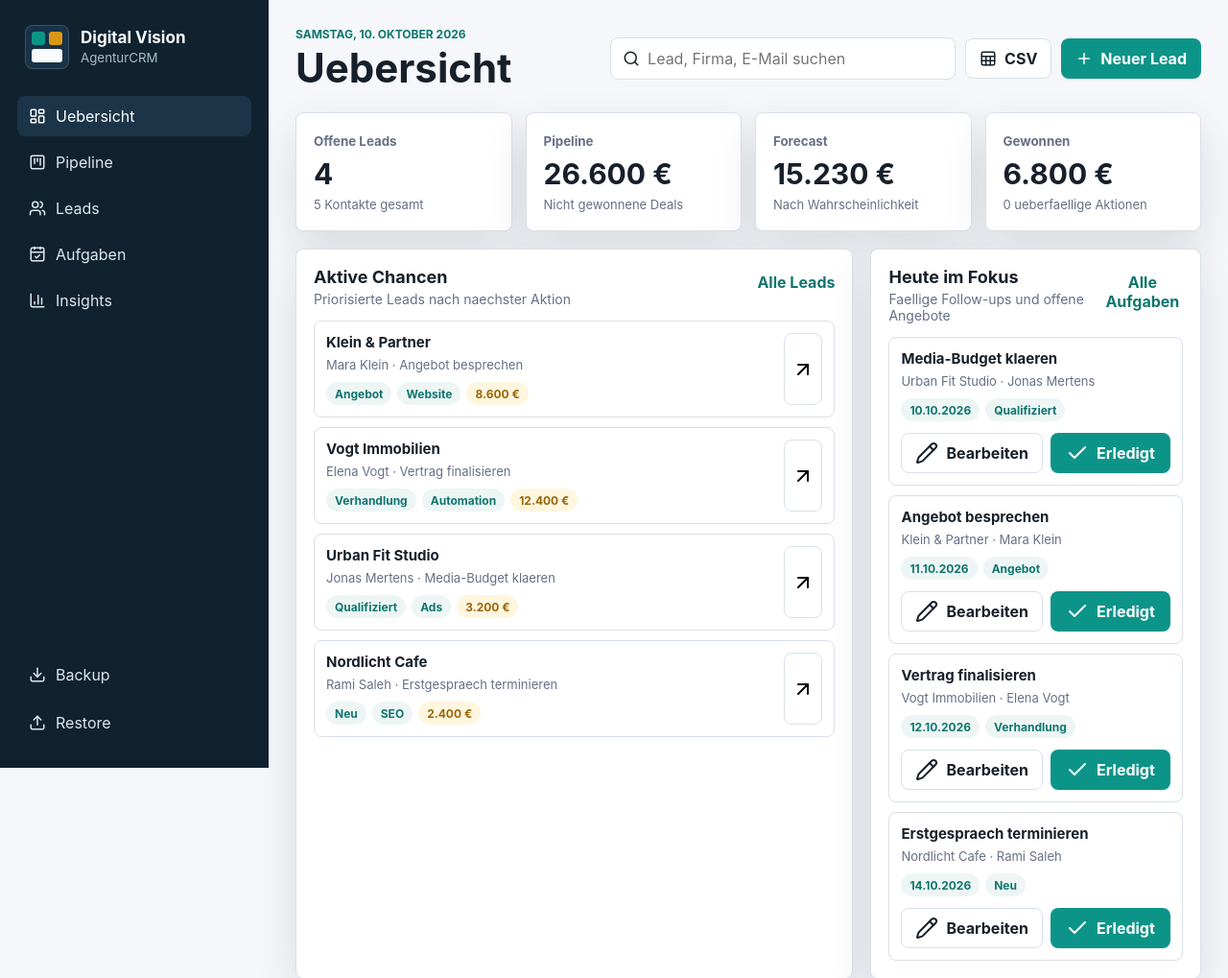
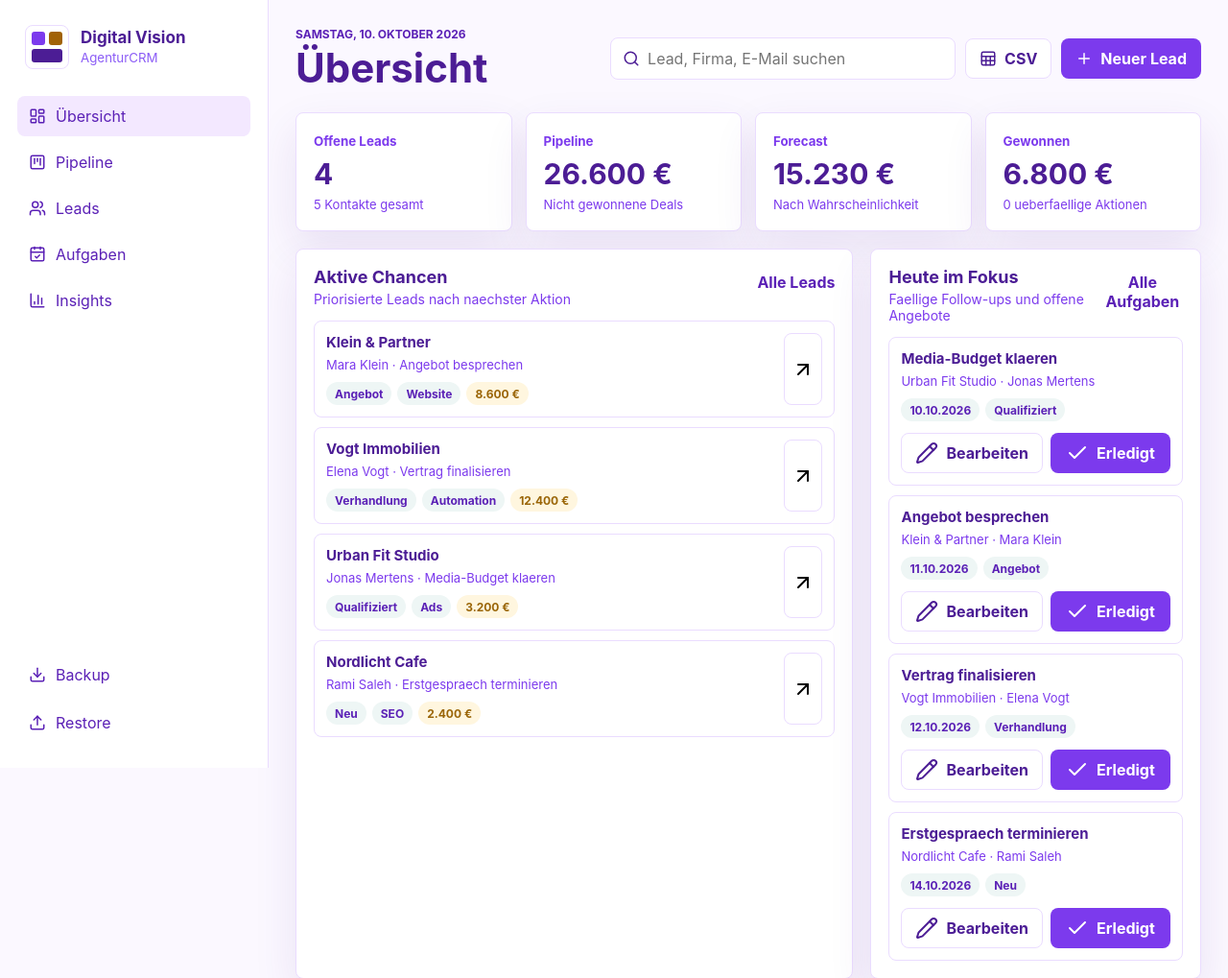
Before and after one commit to parmis2005/agentur-crm, a plain HTML site: page index.html in a window 1280 px wide. Shown: the top 1019 px of the page at 96% size. Drawn offline with nearby package versions, Linux system fonts and the light colour scheme.

Commit message:
Update CRM styling to purple white theme

```diff
--- a/app.js
+++ b/app.js
@@ -264,7 +264,7 @@ function renderAll() {
 
 function switchView(view) {
   const titles = {
-    dashboard: "Uebersicht",
+    dashboard: "Übersicht",
     pipeline: "Pipeline",
     leads: "Leads",
     tasks: "Aufgaben",
--- a/index.html
+++ b/index.html
@@ -30,7 +30,7 @@
         <nav class="nav-list">
           <button class="nav-item active" data-view="dashboard">
             <i data-lucide="layout-dashboard"></i>
-            Uebersicht
+            Übersicht
           </button>
           <button class="nav-item" data-view="pipeline">
             <i data-lucide="kanban-square"></i>
@@ -67,7 +67,7 @@
         <header class="topbar">
           <div>
             <p class="eyebrow" id="todayLabel"></p>
-            <h1 id="viewTitle">Uebersicht</h1>
+            <h1 id="viewTitle">Übersicht</h1>
           </div>
           <div class="topbar-actions">
             <div class="search-field">
--- a/styles.css
+++ b/styles.css
@@ -1,19 +1,19 @@
 :root {
   color-scheme: light;
-  --ink: #17202a;
-  --muted: #667085;
-  --line: #d9e0e8;
+  --ink: #4c1d95;
+  --muted: #7c3aed;
+  --line: #eadcff;
   --surface: #ffffff;
-  --surface-soft: #f5f7fa;
-  --nav: #10222f;
-  --nav-soft: #1b3447;
-  --accent: #0d9488;
-  --accent-dark: #0f766e;
-  --gold: #d99717;
-  --rose: #be3455;
-  --blue: #2864b4;
-  --green: #23845b;
-  --shadow: 0 18px 45px rgba(16, 34, 47, 0.12);
+  --surface-soft: #fbf8ff;
+  --nav: #ffffff;
+  --nav-soft: #f3e8ff;
+  --accent: #7c3aed;
+  --accent-dark: #5b21b6;
+  --gold: #a16207;
+  --rose: #be185d;
+  --blue: #6d28d9;
+  --green: #6b21a8;
+  --shadow: 0 18px 45px rgba(76, 29, 149, 0.1);
 }
 
 * {
@@ -56,7 +56,8 @@ button {
   gap: 28px;
   padding: 26px 18px;
   background: var(--nav);
-  color: #f8fafc;
+  color: var(--ink);
+  border-right: 1px solid var(--line);
 }
 
 .brand {
@@ -72,7 +73,7 @@ button {
 }
 
 .brand small {
-  color: #a7bdcc;
+  color: #8b5cf6;
 }
 
 .brand-mark {
@@ -83,9 +84,9 @@ button {
   grid-template-rows: repeat(2, 1fr);
   gap: 4px;
   padding: 6px;
-  border: 1px solid rgba(255, 255, 255, 0.16);
+  border: 1px solid var(--line);
   border-radius: 8px;
-  background: #183247;
+  background: #ffffff;
 }
 
 .brand-mark span {
@@ -102,7 +103,7 @@ button {
 
 .brand-mark span:nth-child(3) {
   grid-column: 1 / span 2;
-  background: #f8fafc;
+  background: #4c1d95;
 }
 
 .nav-list {
@@ -119,7 +120,7 @@ button {
   border: 0;
   border-radius: 8px;
   background: transparent;
-  color: #dbe7ef;
+  color: var(--accent-dark);
   padding: 11px 12px;
   text-align: left;
 }
@@ -128,7 +129,7 @@ button {
 .ghost-button:hover,
 .nav-item.active {
   background: var(--nav-soft);
-  color: #ffffff;
+  color: var(--accent-dark);
 }
 
 .sidebar svg,
@@ -402,7 +403,7 @@ h3 {
   min-height: 24px;
   border-radius: 999px;
   background: #eef6f5;
-  color: #0f766e;
+  color: var(--accent-dark);
   padding: 0 9px;
   font-size: 12px;
   font-weight: 700;
```
